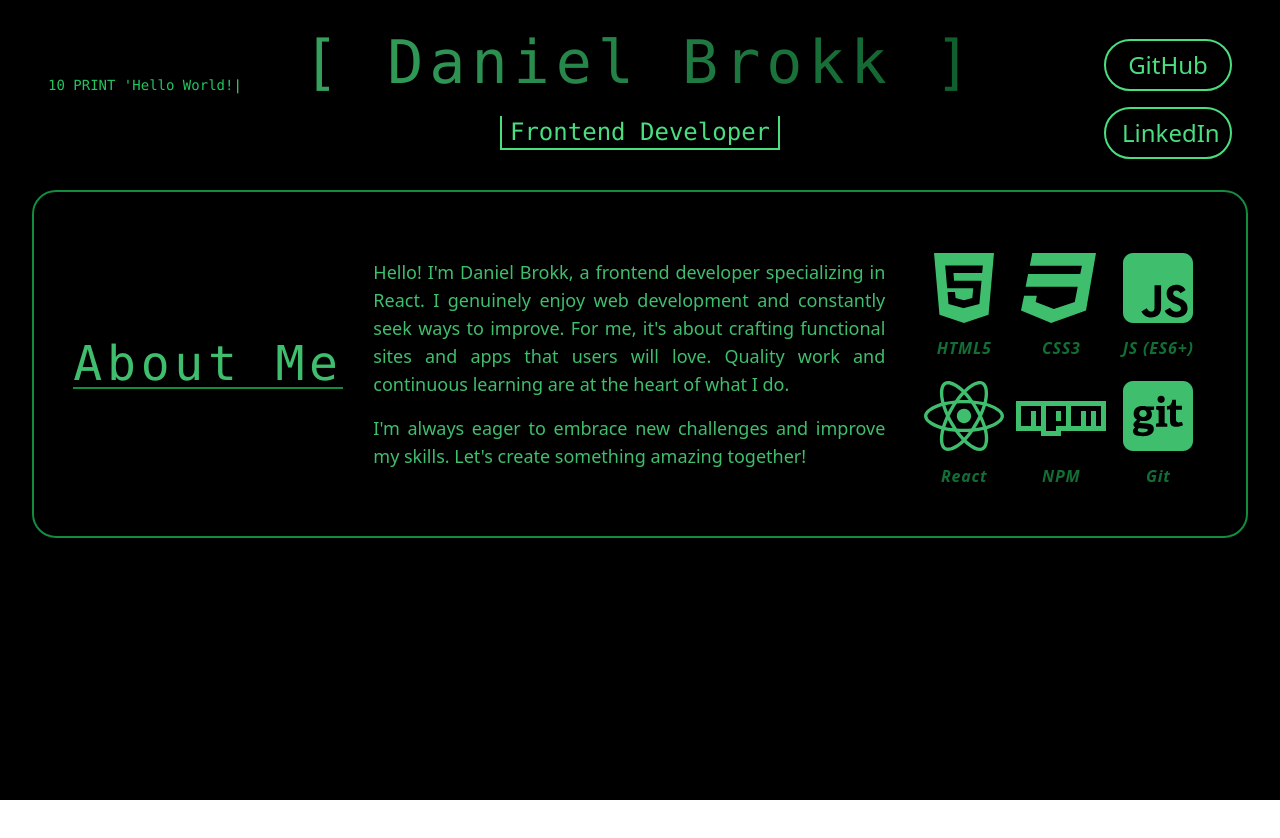
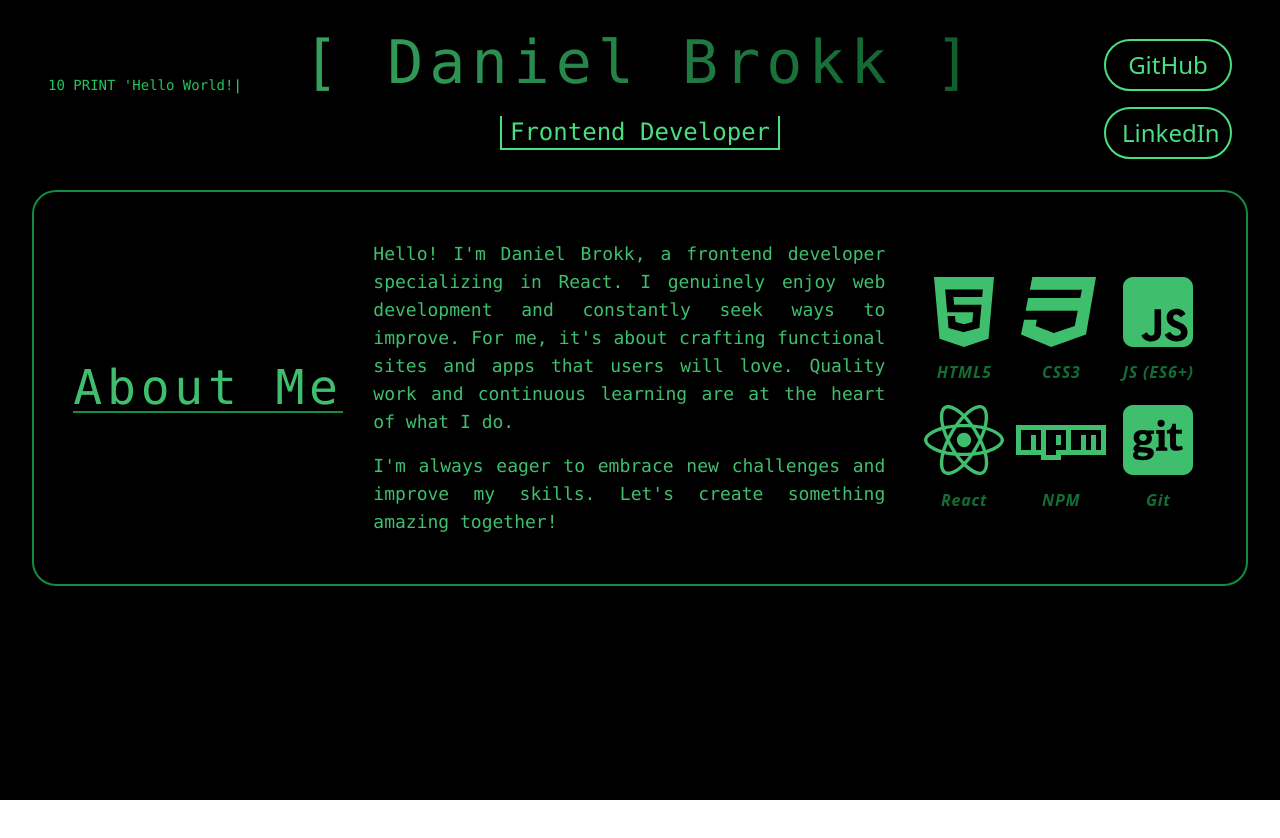
Before and after one commit to Brokky/portfolio, a React (Vite) app: page / in a window 1280 px wide. Shown: the top 838 px of the page. Built offline with nearby package versions, Linux system fonts and the light colour scheme.

Commit message:
Update: change font-family in about

```diff
--- a/src/components/main/parts/about/About.jsx
+++ b/src/components/main/parts/about/About.jsx
@@ -43,14 +43,14 @@ const About = ({ visibility }) => {
     >
       <h2 className="text-2xl lg:text-5xl font-mono tracking-widest border-b-2 border-green-600 hover:border-green-700 transition duration-300">About Me</h2>
       <article className="max-w-lg space-y-4 text-justify">
-        <p className="text-md lg:text-lg leading-relaxed">
+        <p className="text-md lg:text-lg leading-relaxed font-mono">
           Hello! I'm Daniel Brokk, a frontend developer specializing in React. I
           genuinely enjoy web development and constantly seek ways to improve.
           For me, it's about crafting functional sites and apps that users will
           love. Quality work and continuous learning are at the heart of what I
           do.
         </p>
-        <p className="text-md lg:text-lg leading-relaxed">
+        <p className="text-md lg:text-lg leading-relaxed font-mono">
           I'm always eager to embrace new challenges and improve my skills.
           Let's create something amazing together!
         </p>
```
